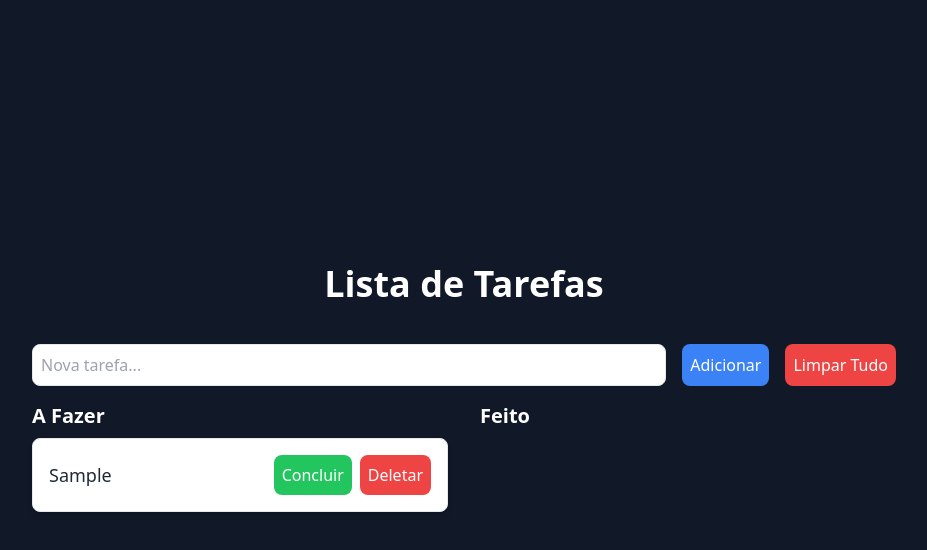
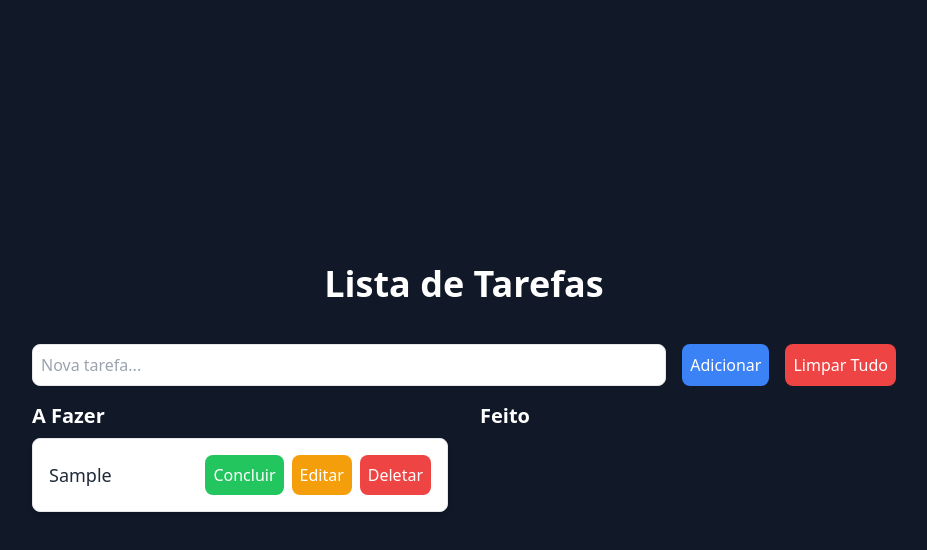
Before and after one commit to willcesarc/todo-list-project, a React (Vite) app: page / in a window 1280 px wide. Both pictures are taken after typing "Sample" into the empty fields and a click on the button "Adicionar". Shown: the top 550 px of the page, without its empty margins (176-1103 px from the left). Built offline with nearby package versions, Linux system fonts and the light colour scheme.

Commit message:
feat: add edit mode to tasks

```diff
--- a/src/components/TodoItem.jsx
+++ b/src/components/TodoItem.jsx
@@ -1,26 +1,76 @@
-import React from "react";
+import React, { useState } from 'react';
 
-const TodoItem = ({ todo, onToggle, onDelete }) => {
+const TodoItem = ({ todo, onToggle, onDelete, onEdit }) => {
+  const [isEditing, setIsEditing] = useState(false);
+  const [editedText, setEditedText] = useState(todo.text);
+
+  const handleSave = () => {
+    if (editedText.trim()) {
+      onEdit(todo.id, editedText.trim());
+      setIsEditing(false);
+    }
+  };
+
   return (
     <div className="flex items-center justify-between p-4 mb-2 rounded-lg border bg-white shadow-md">
-      <span className={`text-lg ${todo.completed ? "line-through text-gray-500" : "text-gray-800"}`}>
+      {isEditing ? (
+        <input
+          type="text"
+          value={editedText}
+          onChange={(e) => setEditedText(e.target.value)}
+          onKeyDown={(e) => e.key === 'Enter' && handleSave()}
+          className="flex-1 p-2 border rounded-lg mr-2 text-gray-800 focus:outline-none focus:ring-2 focus:ring-blue-500"
+          autoFocus
+        />
+      ) : (
+        <span className={`flex-1 text-lg ${todo.completed ? 'line-through text-gray-500' : 'text-gray-800'}`}>
           {todo.text}
         </span>
+      )}
+
       <div className="flex space-x-2">
+        {!isEditing ? (
+          <>
             <button
               onClick={() => onToggle(todo.id)}
-          className={`p-2 rounded-lg text-white transition duration-300 ${
-            todo.completed ? "bg-yellow-500 hover:bg-yellow-600" : "bg-green-500 hover:bg-green-600"
+              className={`p-2 rounded-lg text-white ${
+                todo.completed ? 'bg-emerald-500 hover:bg-emerald-600' : 'bg-green-500 hover:bg-green-600'
               }`}
             >
-          {todo.completed ? "Desfazer" : "Concluir"}
+              {todo.completed ? 'Desfazer' : 'Concluir'}
+            </button>
+            <button
+              onClick={() => setIsEditing(true)}
+              className="p-2 bg-amber-500 text-white rounded-lg hover:bg-amber-600"
+            >
+              Editar
             </button>
             <button
               onClick={() => onDelete(todo.id)}
-          className="p-2 bg-red-500 text-white rounded-lg hover:bg-red-600 transition duration-300"
+              className="p-2 bg-red-500 text-white rounded-lg hover:bg-red-600"
             >
               Deletar
             </button>
+          </>
+        ) : (
+          <>
+            <button
+              onClick={handleSave}
+              className="p-2 bg-blue-500 text-white rounded-lg hover:bg-blue-600"
+            >
+              Salvar
+            </button>
+            <button
+              onClick={() => {
+                setIsEditing(false);
+                setEditedText(todo.text);
+              }}
+              className="p-2 bg-gray-500 text-white rounded-lg hover:bg-gray-600"
+            >
+              Cancelar
+            </button>
+          </>
+        )}
       </div>
     </div>
   );
--- a/src/components/TodoList.jsx
+++ b/src/components/TodoList.jsx
@@ -23,8 +23,14 @@ function TodoList() {
     setTodos(todos.filter(todo => todo.id !== id));
   };
 
+  const handleEdit = (id, newText) => {
+    setTodos(todos.map(todo =>
+      todo.id === id ? { ...todo, text: newText } : todo
+    ));
+  };
+
   return (
-    <div className="max-w-4xl w-full mx-auto p-4 relative">
+    <div className="max-w-4xl w-full mx-auto p-4">
       <div className="flex gap-4 mb-4">
         <input
           type="text"
@@ -82,6 +88,7 @@ function TodoList() {
               todo={todo}
               onToggle={toggleTodo}
               onDelete={deleteTodo}
+              onEdit={handleEdit}
             />
           ))}
         </div>
@@ -93,6 +100,7 @@ function TodoList() {
               todo={todo}
               onToggle={toggleTodo}
               onDelete={deleteTodo}
+              onEdit={handleEdit}
             />
           ))}
         </div>
```
Lines whose indentation alone changed are shown as unchanged.
